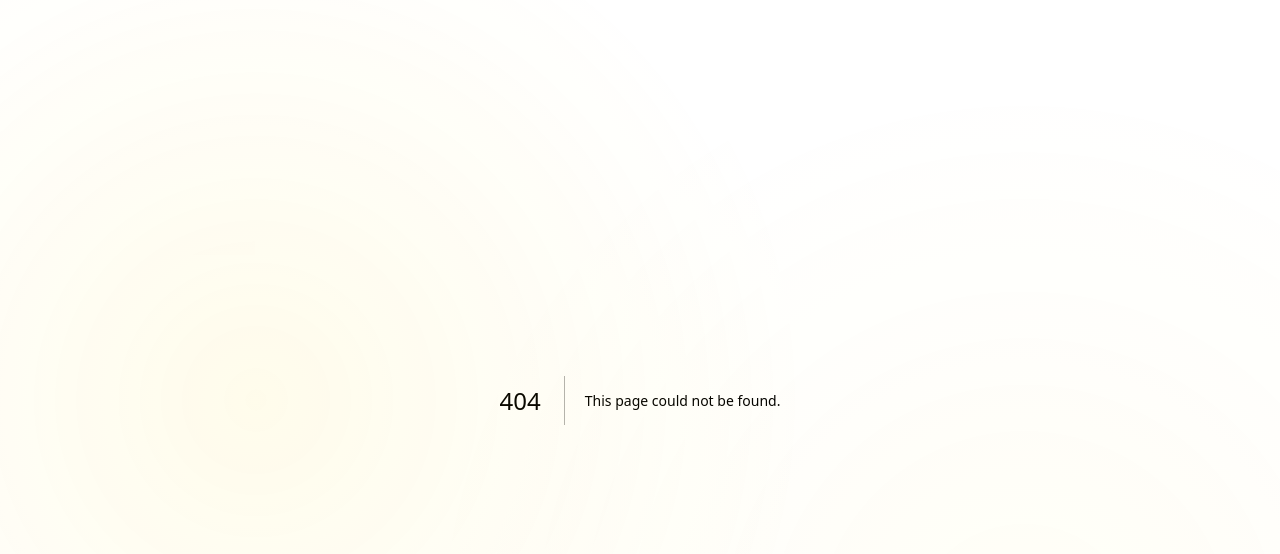
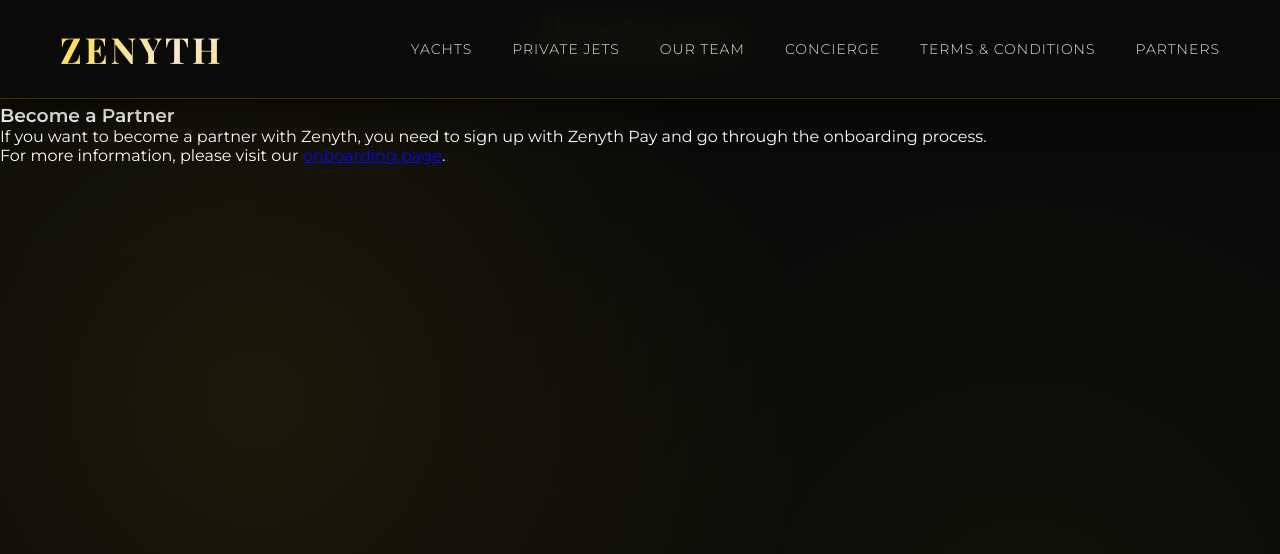
Before and after one commit to daanschipper/rootline-hackathon-2025, a Next.js app: page /partners in a window 1280 px wide. Before the commit this address had no page. Shown: the top 554 px of the page. Built offline with nearby package versions, Linux system fonts and the light colour scheme.

Commit message:
add partners and webhook.js

```diff
--- a/components/Header.js
+++ b/components/Header.js
@@ -21,6 +21,7 @@
           <Link href="/members">Our Team</Link>
           <a href="#" className="nav-link">Concierge</a>
           <a href="/terms" className="nav-link">Terms & Conditions</a>
+          <a href="/partners" className="nav-link">Partners</a>
         </div>
       </nav>
     </header>
--- /dev/null
+++ b/pages/partners.js
@@ -0,0 +1,20 @@
+import React from 'react';
+import Header from '../components/Header';
+
+export default function Partners() {
+  return (
+    <>
+      <Header />
+      <section className="partners-section">
+        <div className="partners-container">
+          <h2 className="section-title">Partners</h2>
+          <div className="partners-content">
+            <h3>Become a Partner</h3>
+            <p>If you want to become a partner with Zenyth, you need to sign up with Zenyth Pay and go through the onboarding process.</p>
+            <p>For more information, please visit our <a href="https://onboarding.rootline.com/onboarding/blue" target="_blank" rel="noopener noreferrer">onboarding page</a>.</p>
+          </div>
+        </div>
+      </section>
+    </>
+  );
+}
```
Also changed, not shown: pages/api/webhook.js (added, +14 -0 lines), 1 other file (tests, documents, lock files or other folders).
